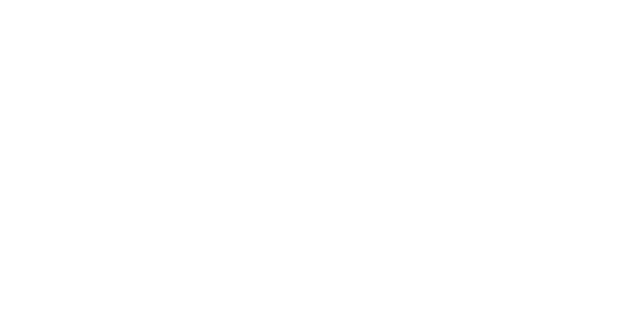
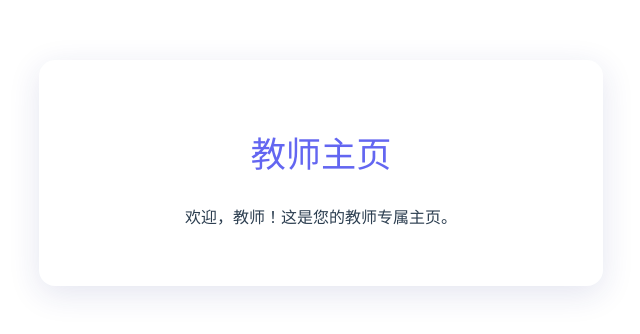
Before and after one commit to Ethan-Zhengsy/teach_vue, a Vue app: page /teacher/home in a window 1280 px wide. Before the commit this address had no page. Shown: the top 334 px of the page, without its empty margins (319-959 px from the left). Built offline with nearby package versions, Linux system fonts and the light colour scheme.

Commit message:
优化登录逻辑，根据用户类型跳转到不同主页，新增教师主页视图

```diff
--- a/src/components/LoginForm.vue
+++ b/src/components/LoginForm.vue
@@ -132,8 +132,14 @@ const handleSubmit = async () => {
         userType: res.data.userType
       }))
       alert('登录成功！')
-      // 跳转到首页或其他页面
-      router.push('/home')
+      // 判断用户类型跳转
+      if (res.data.userType === 'TEACHER') {
+        router.push('/teacher/home')
+      } else if (res.data.userType === 'STUDENT') {
+        router.push('/student/home') // 你可以自定义学生主页路由
+      } else {
+        router.push('/home')
+      }
     } else {
       validationErrors.general = '登录失败，请重试'
     }
--- a/src/router/index.ts
+++ b/src/router/index.ts
@@ -1,13 +1,13 @@
 import { createRouter, createWebHistory } from 'vue-router'
 import LoginView from '../views/LoginView.vue'
 import RegisterView from '../views/RegisterView.vue'
-import HomeView from '../views/HomeView.vue'
 import StudentPageView from '../views/StudentPageView.vue'
 import TeacherPageView from '../views/TeacherPageView.vue'
 import AccountEditView from '../views/AccountEditView.vue'
 import AccountInfoView from '../views/AccountInfoView.vue'
 import StudentInfoView from '../views/StudentInfoView.vue'
 import TeacherInfoView from '../views/TeacherInfoView.vue'
+import TeacherHomeView from '../views/TeacherHomeView.vue'
 
 
 const routes = [
@@ -22,12 +22,6 @@ const routes = [
     path: '/register',
     name: 'register',
     component: RegisterView
-  },
-  {
-    // 首页路由（未完成）
-    path: '/home',
-    name: 'home',
-    component: HomeView
   },
   {
     // 教师信息完善页面路由
@@ -48,19 +42,28 @@ const routes = [
     component: AccountEditView
   },
   {
+    // 账户信息查看页面路由
     path: '/account/info',
     name: 'accountInfo',
     component: AccountInfoView
   },
   {
+    // 学生信息查看页面路由
     path: '/student/info',
     name: 'studentInfo',
     component: StudentInfoView
   },
   {
+    // 教师信息查看页面路由
     path: '/teacher/info',
     name: 'teacherInfo',
     component: TeacherInfoView
+  },
+  {
+    // 教师主页路由
+    path: '/teacher/home',
+    name: 'teacherHome',
+    component: TeacherHomeView
   }
 ]
 
--- a/src/views/HomeView.vue
+++ /dev/null
@@ -1,3 +0,0 @@
-<template>
-
-</template>
--- /dev/null
+++ b/src/views/TeacherHomeView.vue
@@ -0,0 +1,38 @@
+<template>
+  <div class="teacher-home-container">
+    <h2>教师主页</h2>
+    <p>欢迎，{{ username }}！这是您的教师专属主页。</p>
+    <!-- 你可以在这里添加更多教师功能入口 -->
+  </div>
+</template>
+
+<script setup>
+import { ref, onMounted } from 'vue'
+
+const username = ref('')
+
+onMounted(() => {
+  // 从 localStorage 获取用户名
+  const userInfo = JSON.parse(localStorage.getItem('userInfo') || '{}')
+  username.value = userInfo.username || '教师'
+})
+</script>
+
+<style scoped>
+.teacher-home-container {
+  background: white;
+  padding: 2.5rem 2rem;
+  border-radius: 16px;
+  box-shadow: 0 8px 32px 0 rgba(31, 38, 135, 0.12);
+  width: 100%;
+  max-width: 500px;
+  margin: 60px auto 0 auto;
+  text-align: center;
+}
+h2 {
+  font-size: 2.2rem;
+  font-weight: 900;
+  color: #6366f1;
+  margin-bottom: 1.5rem;
+}
+</style>
```
